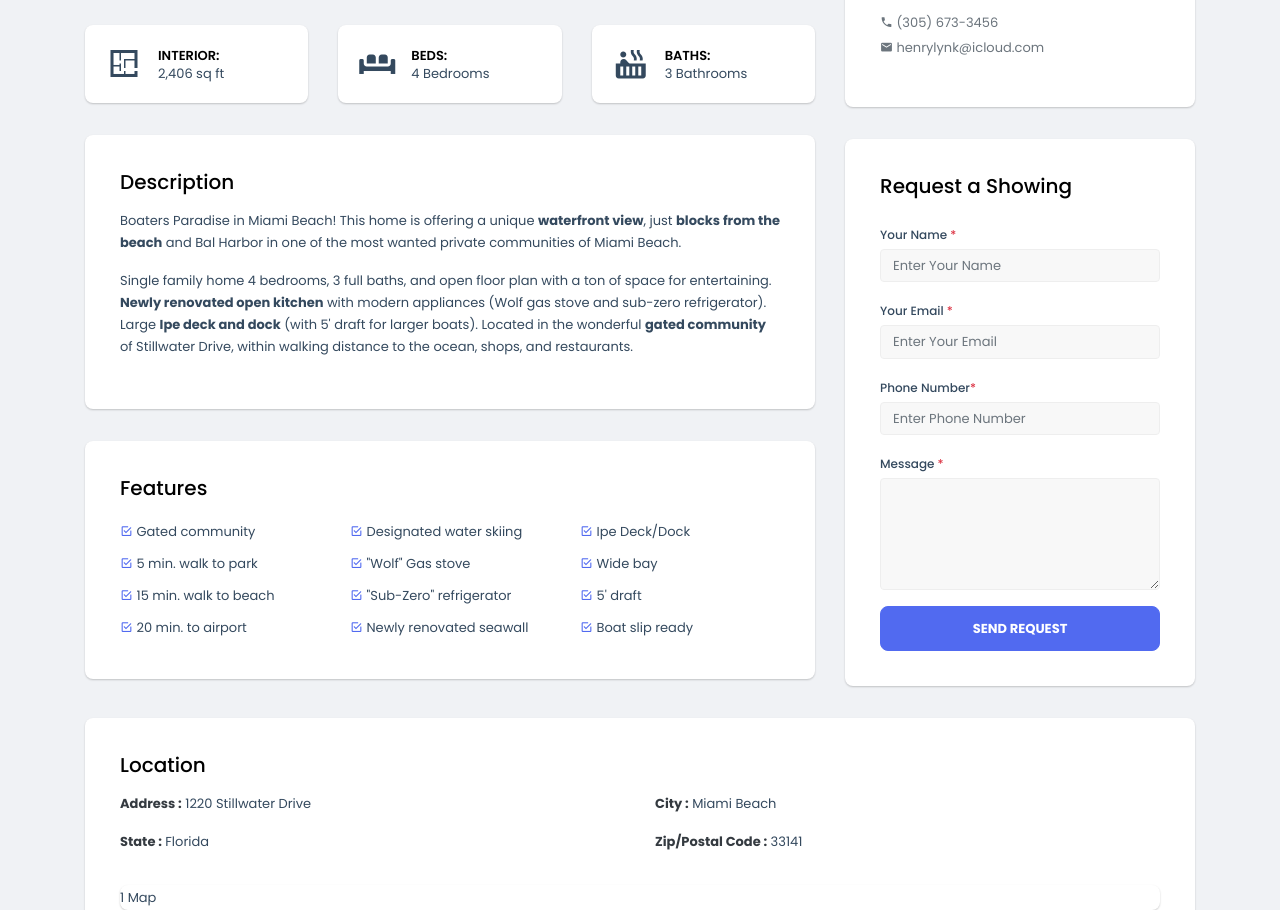
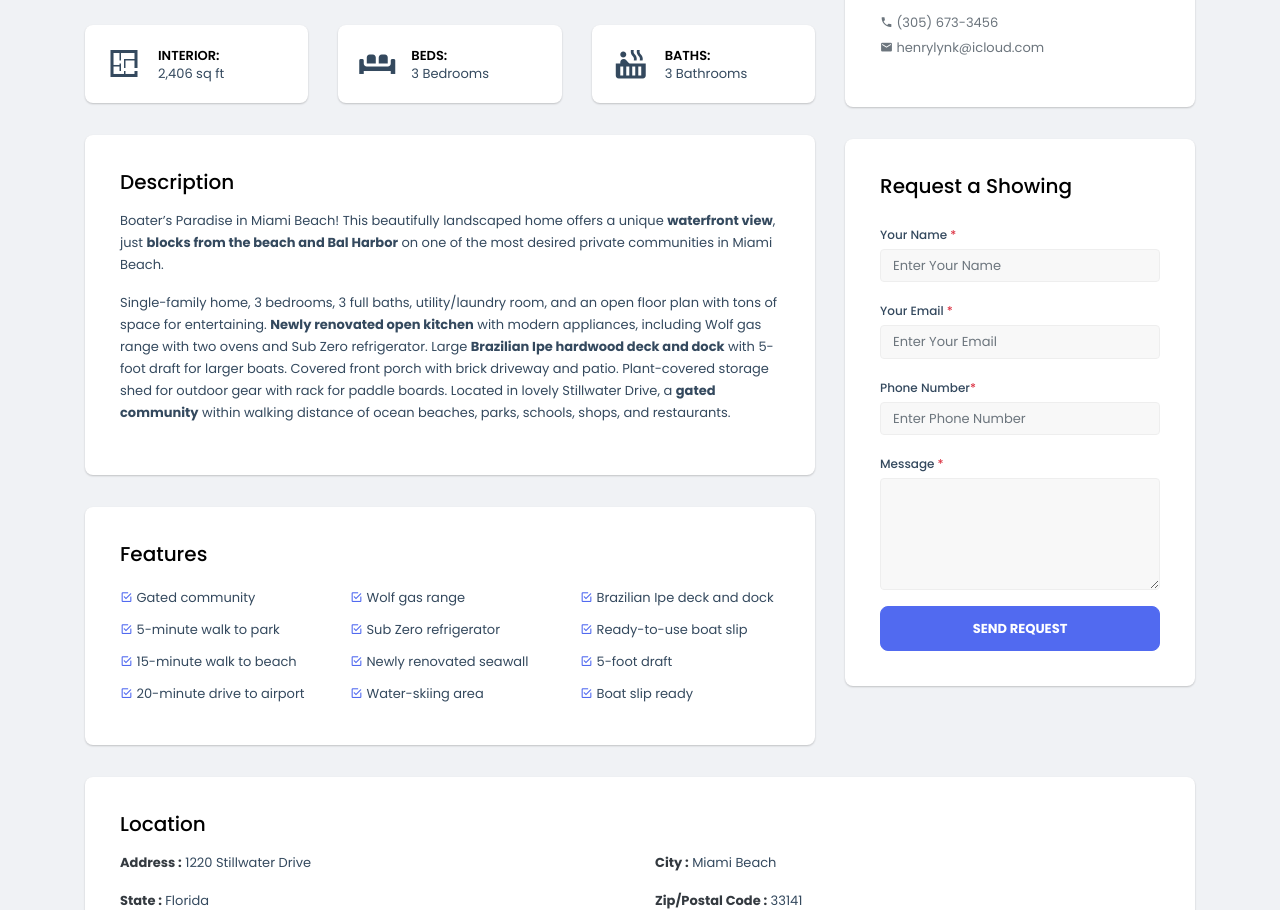
Before and after one commit to henrylynk/henrylynk.github.io, a plain HTML site: page index.html in a window 1280 px wide. Shown: the part 1290-2200 px from the top of the page. Drawn offline with Linux system fonts and the light colour scheme; a script that the page names is missing.

Commit message:
updated description

```diff
--- a/index.html
+++ b/index.html
@@ -108,7 +108,7 @@
             <hr>
             <div class="row">
                 <div class="col-lg-8 col-md-8">
-                    <p class="mt-1 mb-0"><strong>MLS Listing ID</strong> : F10238315</p>
+                    <p class="mt-1 mb-0"><strong>MLS Listing ID</strong>: F10238315</p>
                 </div>
                 <div class="col-lg-4 col-md-4 text-right">
                     <div class="footer-social">
@@ -157,7 +157,7 @@
                         <div class="list-icon">
                             <i class="mdi mdi-sofa"></i>
                             <strong>Beds:</strong>
-                            <p class="mb-0">4 Bedrooms</p>
+                            <p class="mb-0">3 Bedrooms</p>
                         </div>
                     </div>
                     <div class="col-lg-4 col-md-4">
@@ -195,21 +195,22 @@
                     <div class="card-body">
                         <h5 class="card-title mb-3">Description</h5>
                         <p>
-                            Boaters Paradise in Miami Beach! This home is offering a unique <strong>waterfront
-                            view</strong>, just <strong>blocks from the beach</strong> and Bal Harbor in one of the
-                            most wanted private communities of
-                            Miami Beach.
+                            Boater’s Paradise in Miami Beach! This beautifully landscaped home offers a unique
+                            <strong>waterfront view</strong>, just <strong>blocks from the beach and Bal Harbor</strong>
+                            on one of the most desired
+                            private communities in Miami Beach.
                         </p>
                         <p>
-                            Single family home 4 bedrooms, 3 full baths, and open floor plan with a ton of
-                            space for entertaining. <strong>Newly renovated open kitchen</strong> with modern appliances
-                            (Wolf gas stove
-                            and sub-zero refrigerator). Large <strong>Ipe deck and dock</strong> (with 5' draft for
-                            larger boats).
-                            Located in the wonderful <strong>gated community</strong> of Stillwater Drive, within
-                            walking
-                            distance to the
-                            ocean, shops, and restaurants.
+                            Single-family home, 3 bedrooms, 3 full baths,
+                            utility/laundry room, and an open floor plan with tons of space for entertaining. <strong>Newly
+                            renovated open kitchen</strong> with modern appliances, including Wolf gas range with two
+                            ovens and
+                            Sub Zero refrigerator. Large <strong>Brazilian Ipe hardwood deck and dock</strong> with
+                            5-foot draft for
+                            larger boats. Covered front porch with brick driveway and patio. Plant-covered storage shed
+                            for outdoor gear with rack for paddle boards. Located in lovely Stillwater Drive, a <strong>gated
+                            community</strong> within walking distance of ocean beaches, parks, schools, shops, and
+                            restaurants.
                         </p>
                     </div>
                 </div>
@@ -221,35 +222,39 @@
                                 <ul class="sidebar-card-list">
                                     <li><i class="mdi mdi-checkbox-marked-outline text-success"></i> Gated community
                                     </li>
-                                    <li><i class="mdi mdi-checkbox-marked-outline text-success"></i> 5 min. walk to park
+                                    <li><i class="mdi mdi-checkbox-marked-outline text-success"></i> 5-minute walk to
+                                        park
                                     </li>
-                                    <li><i class="mdi mdi-checkbox-marked-outline text-success"></i> 15 min. walk to
+                                    <li><i class="mdi mdi-checkbox-marked-outline text-success"></i> 15-minute walk to
                                         beach
                                     </li>
-                                    <li><i class="mdi mdi-checkbox-marked-outline text-success"></i> 20 min. to airport
+                                    <li><i class="mdi mdi-checkbox-marked-outline text-success"></i> 20-minute drive to
+                                        airport
                                     </li>
                                 </ul>
                             </div>
                             <div class="col-lg-4 col-md-4">
                                 <ul class="sidebar-card-list">
-                                    <li><i class="mdi mdi-checkbox-marked-outline text-success"></i> Designated water
-                                        skiing
-                                    </li>
-                                    <li><i class="mdi mdi-checkbox-marked-outline text-success"></i> "Wolf" Gas stove
-                                    </li>
-                                    <li><i class="mdi mdi-checkbox-marked-outline text-success"></i> "Sub-Zero"
+                                    <li><i class="mdi mdi-checkbox-marked-outline text-success"></i> Wolf gas range</li>
+                                    <li><i class="mdi mdi-checkbox-marked-outline text-success"></i> Sub Zero
                                         refrigerator
                                     </li>
                                     <li><i class="mdi mdi-checkbox-marked-outline text-success"></i> Newly renovated
                                         seawall
                                     </li>
+                                    <li><i class="mdi mdi-checkbox-marked-outline text-success"></i> Water-skiing area
+                                    </li>
                                 </ul>
                             </div>
                             <div class="col-lg-4 col-md-4">
                                 <ul class="sidebar-card-list">
-                                    <li><i class="mdi mdi-checkbox-marked-outline text-success"></i> Ipe Deck/Dock</li>
-                                    <li><i class="mdi mdi-checkbox-marked-outline text-success"></i> Wide bay</li>
-                                    <li><i class="mdi mdi-checkbox-marked-outline text-success"></i> 5' draft</li>
+                                    <li><i class="mdi mdi-checkbox-marked-outline text-success"></i> Brazilian Ipe deck
+                                        and dock
+                                    </li>
+                                    <li><i class="mdi mdi-checkbox-marked-outline text-success"></i> Ready-to-use boat
+                                        slip
+                                    </li>
+                                    <li><i class="mdi mdi-checkbox-marked-outline text-success"></i> 5-foot draft</li>
                                     <li><i class="mdi mdi-checkbox-marked-outline text-success"></i> Boat slip ready
                                     </li>
                                 </ul>
```
